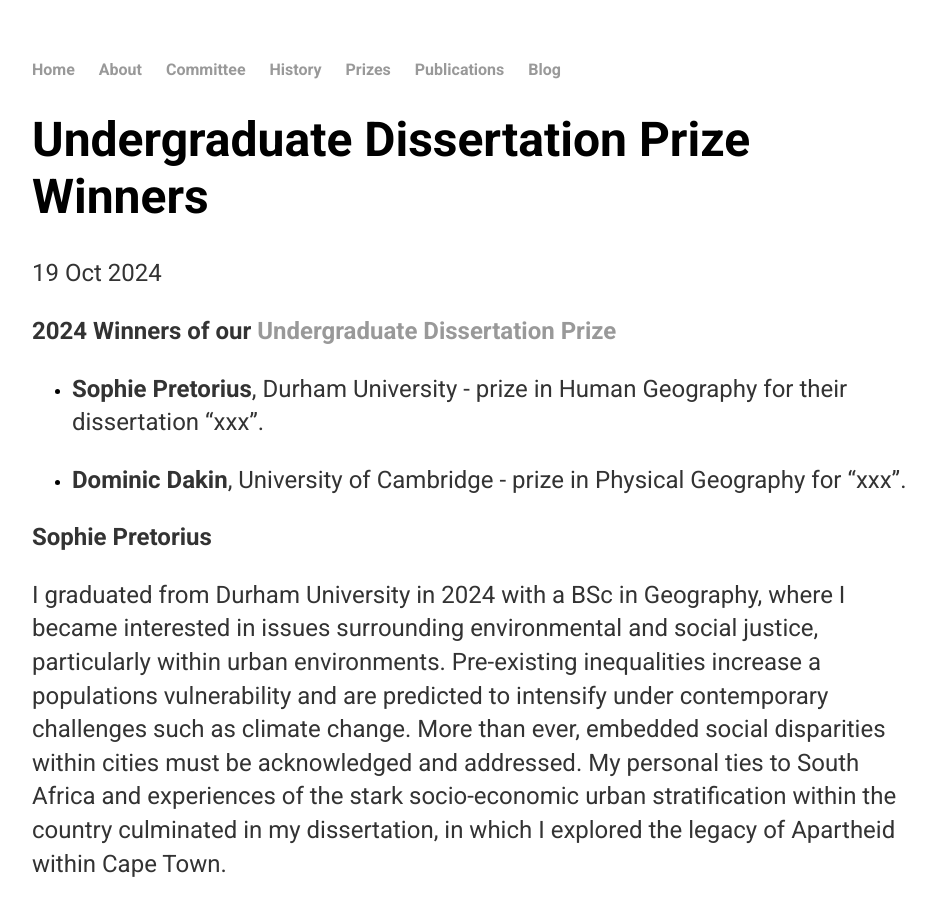
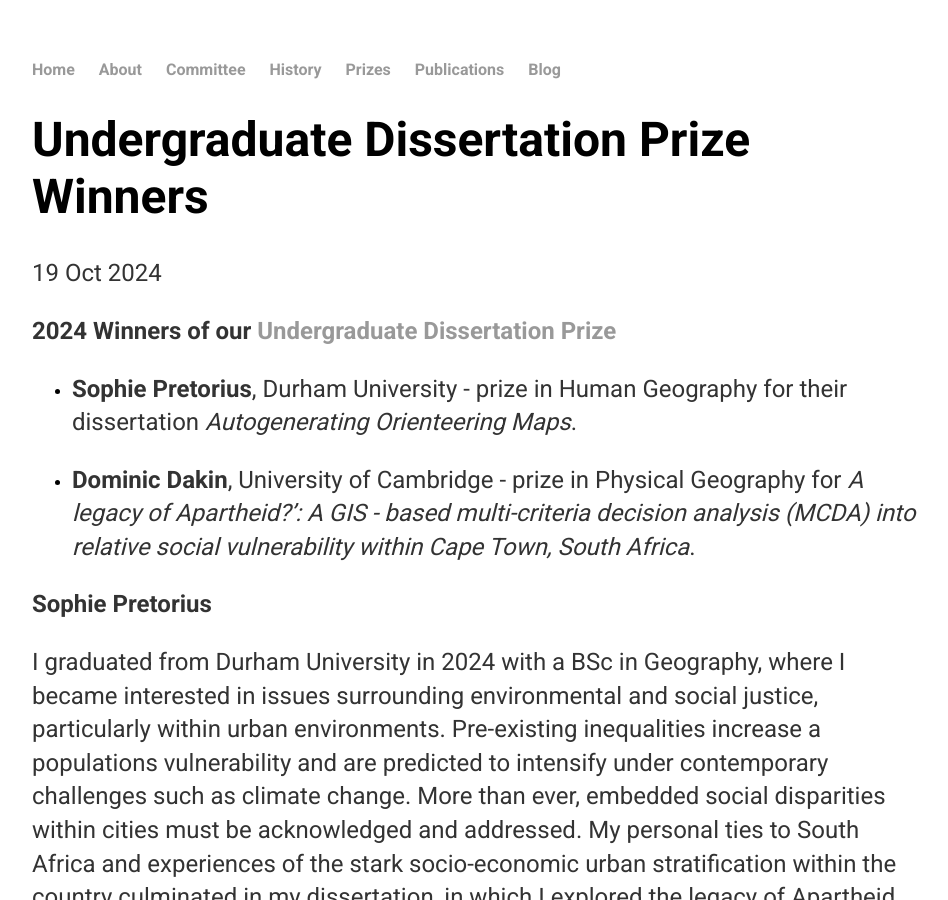
Before and after one commit to qmrg/qmrg.github.io, a Jekyll site: the page built from _posts/2024-10-19-UG_dissertation_winners.md, in a window 1280 px wide and 900 px high. Shown: the whole window, without its empty margins (160-1108 px from the left). Built offline with Jekyll 4.4.1, drawn with Linux system fonts in a browser that asks for light colours.

Commit message:
UG dissertation winners update

```diff
--- a/_posts/2024-10-19-UG_dissertation_winners.md
+++ b/_posts/2024-10-19-UG_dissertation_winners.md
@@ -6,11 +6,9 @@
 
 **2024 Winners of our [Undergraduate Dissertation Prize](https://qmrg.github.io/dissertation_prize)**
 
+- **Sophie Pretorius**, Durham University - prize in Human Geography for their dissertation *Autogenerating Orienteering Maps*.
 
-- **Sophie Pretorius**, Durham University - prize in Human Geography for their dissertation "xxx".
-
-
-- **Dominic Dakin**, University of Cambridge - prize in Physical Geography for "xxx".
+- **Dominic Dakin**, University of Cambridge - prize in Physical Geography for *A legacy of Apartheid?’: A GIS - based multi-criteria decision analysis (MCDA) into relative social vulnerability within Cape Town, South Africa*.
 
 **Sophie Pretorius**
 
```
